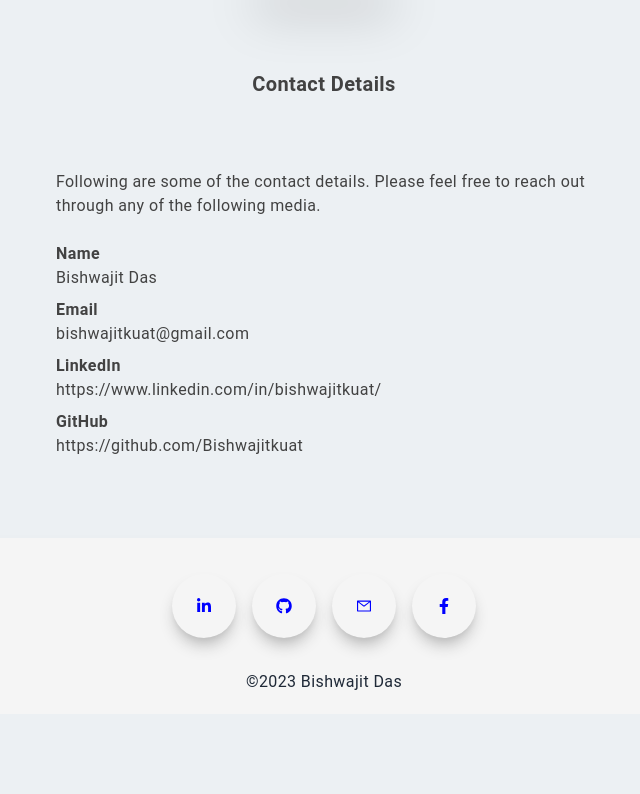
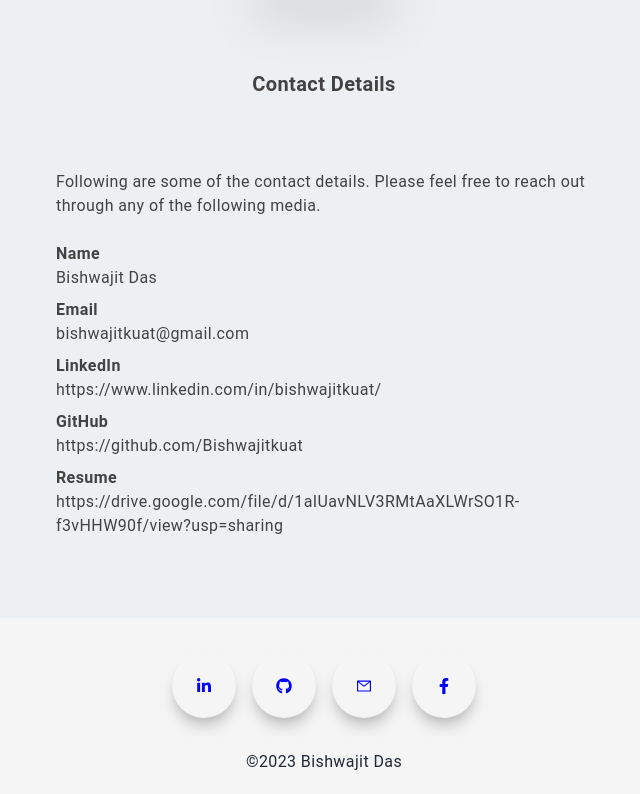
Before and after one commit to Bishwajitkuat/portfolio_next_bisso, a Next.js app: page /contact in a window 1280 px wide. Shown: the part 798-1592 px from the top of the page, without its empty margins (316-956 px from the left). Before the commit the page ends 1512 px from the top, so only its background shows below. Built offline with nearby package versions, Linux system fonts and the light colour scheme.

Commit message:
resume link is added in ContactDetail component

```diff
--- a/components/contact-page/contact-detail.tsx
+++ b/components/contact-page/contact-detail.tsx
@@ -34,6 +34,15 @@ export default function ContactDetail() {
             https://github.com/Bishwajitkuat
           </Link>
         </li>
+        <li className="grid">
+          <strong>Resume</strong>
+          <Link
+            className="hover:text-[#5651e5]"
+            href="https://drive.google.com/file/d/1aIUavNLV3RMtAaXLWrSO1R-f3vHHW90f/view?usp=sharing"
+          >
+            https://drive.google.com/file/d/1aIUavNLV3RMtAaXLWrSO1R-f3vHHW90f/view?usp=sharing
+          </Link>
+        </li>
       </ul>
     </div>
   );
```
